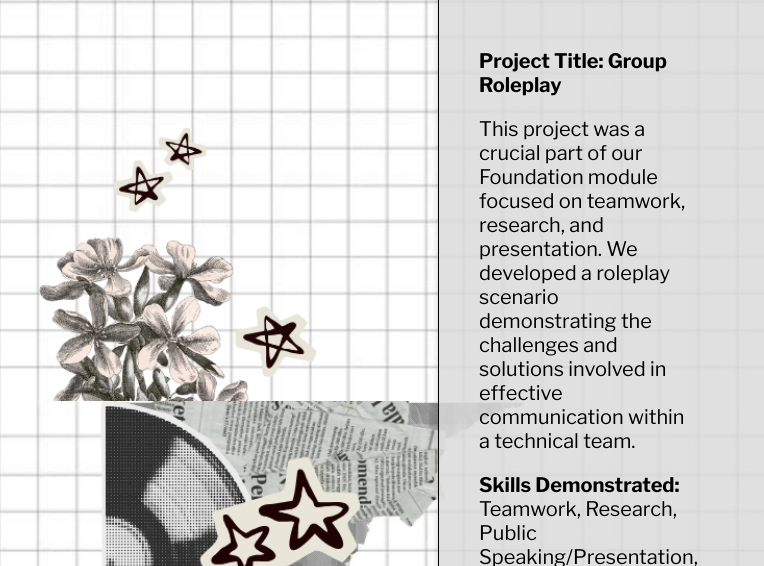
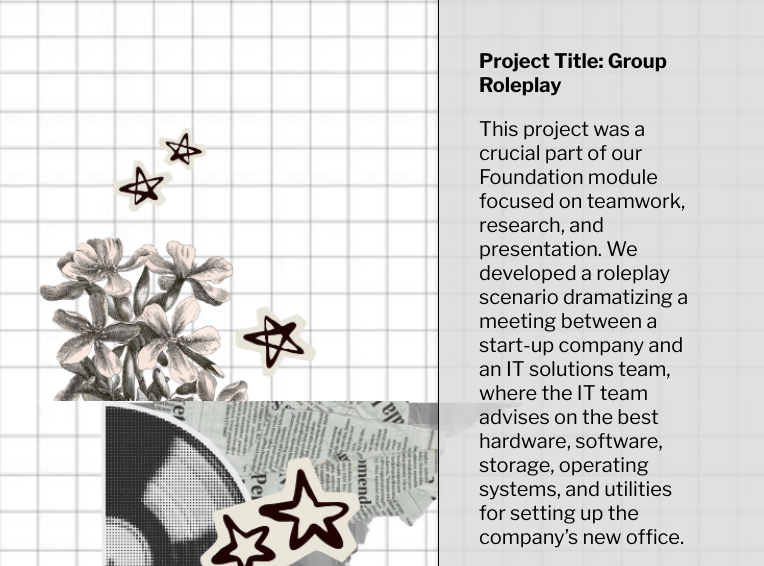
Before and after one commit to LalitaaTri/Y1S1-webproject, a plain HTML site: page index.html in a window 1280 px wide. Shown: the part 5199-5765 px from the top of the page, 0-764 px from the left. Drawn offline with nearby package versions, Linux system fonts and the light colour scheme.

Commit message:
Update project and reflection descriptions in index.html
Expanded the Group Roleplay project description to clarify the scenario and IT advisory context. Reformatted the reflection section for improved readability without changing its content.

```diff
--- a/index.html
+++ b/index.html
@@ -147,7 +147,9 @@
             <div class="mywork-flex">
                 <div class="project-details">
                     <p><strong>Project Title: Group Roleplay</strong></p>
-                    <p>This project was a crucial part of our Foundation module focused on teamwork, research, and presentation. We developed a roleplay scenario demonstrating the challenges and solutions involved in effective communication within a technical team.</p>
+                    <p>This project was a crucial part of our Foundation module focused on teamwork, research, and presentation. We developed a roleplay scenario
+                        dramatizing a meeting between a start-up company and an IT solutions team, where the IT team advises on the best hardware, software,
+                        storage, operating systems, and utilities for setting up the company’s new office.</p>
                     <p><strong>Skills Demonstrated:</strong> Teamwork, Research, Public Speaking/Presentation, and Communication in a professional setting.</p>
                 </div>
 
@@ -167,11 +169,11 @@
         </section>
         <section id="5">
             <h2 style="text-align: center;">🌱 Reflection on My Learning Journey 🌱</h2>
-            <p style="font-size: 20px; padding: 0px 50px 0px 50px; text-align: center;">My journey from a different background to the world of computing has been challenging yet incredibly
-                rewarding. The initial learning curve was steep, but with each problem solved and each concept understood,
-                my confidence has grown. I've realized that the logic and creativity I developed in my artistic pursuits
-                are directly applicable here. I'm excited to continue bridging these two worlds and applying a unique
-                perspective to my future studies and career.</p>
+            <p style="font-size: 20px; padding: 0px 50px 0px 50px; text-align: center;">My journey from a different background
+                to the world of computing has been challenging yet incredibly rewarding. The initial learning curve was steep,
+                but with each problem solved and each concept understood, my confidence has grown. I've realized that the logic
+                and creativity I developed in my artistic pursuits are directly applicable here. I'm excited to continue bridging
+                these two worlds and applying a unique perspective to my future studies and career.</p>
         </section>
     </div>
 
```
